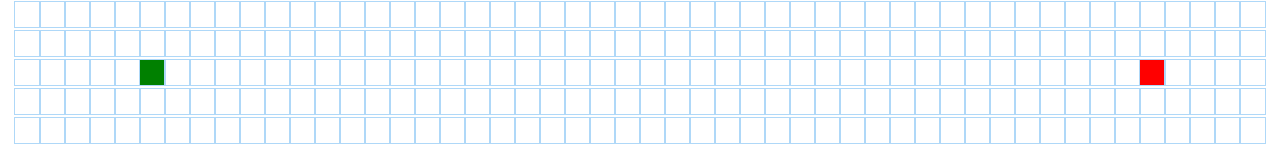
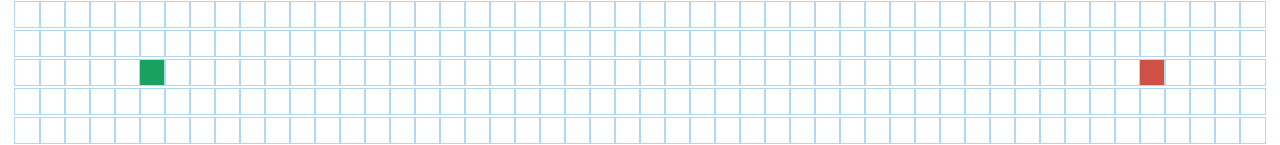
Before and after one commit to jl118/pathfinding-visualizer, a React (Create React App) app: page / in a window 1280 px wide. Shown: the part 230-375 px from the top of the page. Built offline with nearby package versions, Linux system fonts and the light colour scheme.

Commit message:
changed color scheme in Node.css

```diff
--- a/src/PathfindingVisualizer/Node/Node.css
+++ b/src/PathfindingVisualizer/Node/Node.css
@@ -6,11 +6,11 @@
   }
 
   .node-finish {
-    background-color: red;
+    background-color: rgb(207, 81, 67);
   }
 
   .node-start {
-    background-color: green;
+    background-color: rgb(23, 162, 97);
   }
 
   .node-visited {
```
